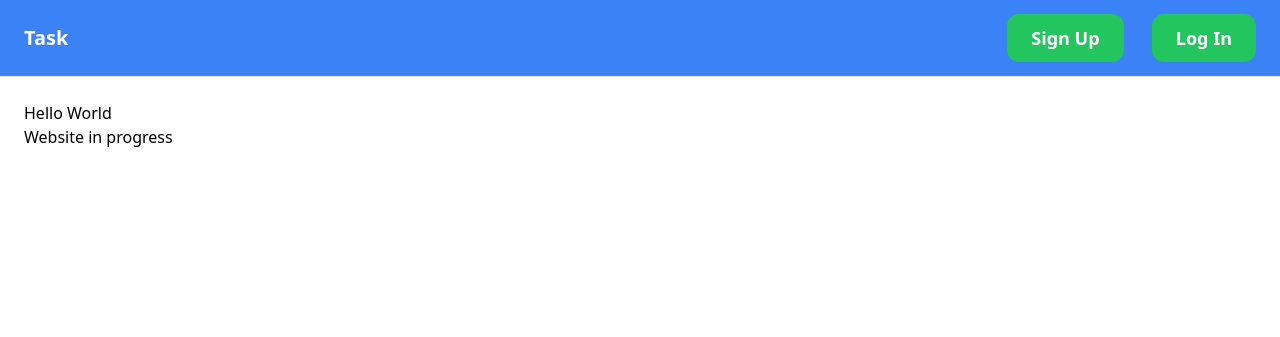
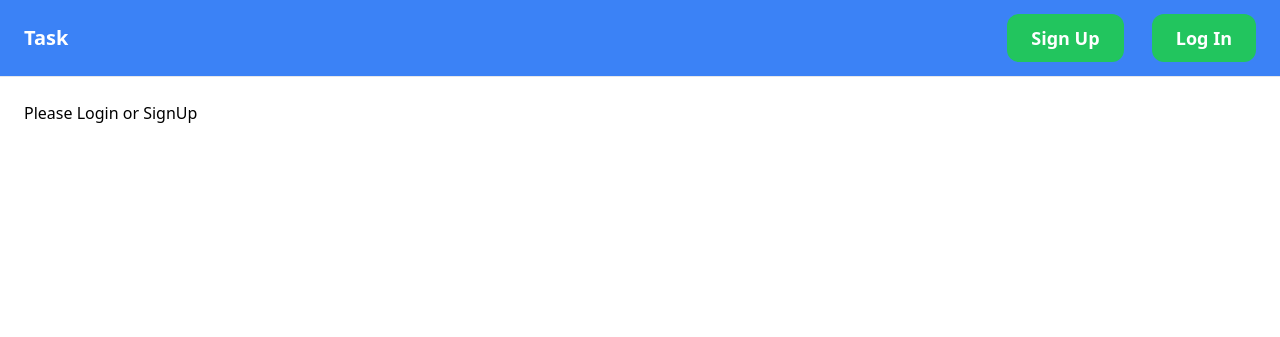
Before and after one commit to x4trm/task-manager, a Django app: page / in a window 1280 px wide. Shown: the top 337 px of the page. Run offline with Django 4.2, Linux system fonts and the light colour scheme; some libraries are stand-ins or nearby versions.

Commit message:
update navbar and templates

```diff
--- a/taskmanager/core/templates/core/base.html
+++ b/taskmanager/core/templates/core/base.html
@@ -11,9 +11,13 @@
     <nav class="py-6 px-6 flex justify-between items-center border-b border-gray-200 bg-blue-500">
         <a href="/" class="text-xl font-semibold text-white">Task</a>
         <div class="space-x-6">
-            <a href="{% url 'core:signup' %}" class="px-6 py-3 text-lg font-semibold bg-green-500 text-white rounded-xl hover:bg-green-700">Sign Up</a>
-            <a href="{% url 'core:login' %}" class="px-6 py-3 text-lg font-semibold bg-green-500 text-white rounded-xl hover:bg-green-700">Log In</a>
-
+            {% if request.user.is_authenticated %}
+                <a href="#" class="px-6 py-3 text-lg font-semibold bg-fuchsia-500 text-white rounded-xl hover:bg-fuchsia-700">Add Task</a>
+                <a href="{% url 'core:logout' %}" class="px-6 py-3 text-lg font-semibold bg-green-500 text-white rounded-xl hover:bg-green-700">Logout</a>
+            {% else %}
+                <a href="{% url 'core:signup' %}" class="px-6 py-3 text-lg font-semibold bg-green-500 text-white rounded-xl hover:bg-green-700">Sign Up</a>
+                <a href="{% url 'core:login' %}" class="px-6 py-3 text-lg font-semibold bg-green-500 text-white rounded-xl hover:bg-green-700">Log In</a>
+            {% endif %}
         </div>
     </nav>
     <div class="px-6 py-6">
--- a/taskmanager/core/templates/core/index.html
+++ b/taskmanager/core/templates/core/index.html
@@ -1,8 +1,15 @@
 {% extends 'core/base.html' %}
 {% block title %}Start{% endblock %}
 {%block content%}
-    <div>
-        <h1>Hello World</h1>
-        <h2>Website in progress</h2>
-    </div>
+    {% if request.user.is_authenticated %}
+        <div>
+            <h1>Hello World</h1>
+            <h2>Website in progress</h2>
+        </div>
+    {% else %}
+        <div>
+            <h1>Please Login or SignUp</h1>
+        </div>
+    {% endif %}
+
 {% endblock %}
--- a/taskmanager/core/urls.py
+++ b/taskmanager/core/urls.py
@@ -2,11 +2,14 @@ from django.contrib.auth import views as auth_views
 from django.urls import path
 from . import views
 from .forms import LoginForm
+from django.contrib.auth.views import LogoutView
+
 
 app_name='core'
 
 urlpatterns = [
     path('',views.index),
     path('signup/',views.signup,name='signup'),
-    path('login/',auth_views.LoginView.as_view(template_name='core/login.html', authentication_form=LoginForm),name='login')
+    path('login/',auth_views.LoginView.as_view(template_name='core/login.html', authentication_form=LoginForm),name='login'),
+    path('logout/',auth_views.LogoutView.as_view(),name='logout')
 ]
--- a/taskmanager/taskmanager/settings.py
+++ b/taskmanager/taskmanager/settings.py
@@ -27,6 +27,9 @@ DEBUG = True
 
 ALLOWED_HOSTS = []
 
+LOGIN_URL='/login/'
+LOGIN_REDIRECT_URL='/'
+LOGOUT_REDIRECT_URL='/'
 
 # Application definition
 
```
